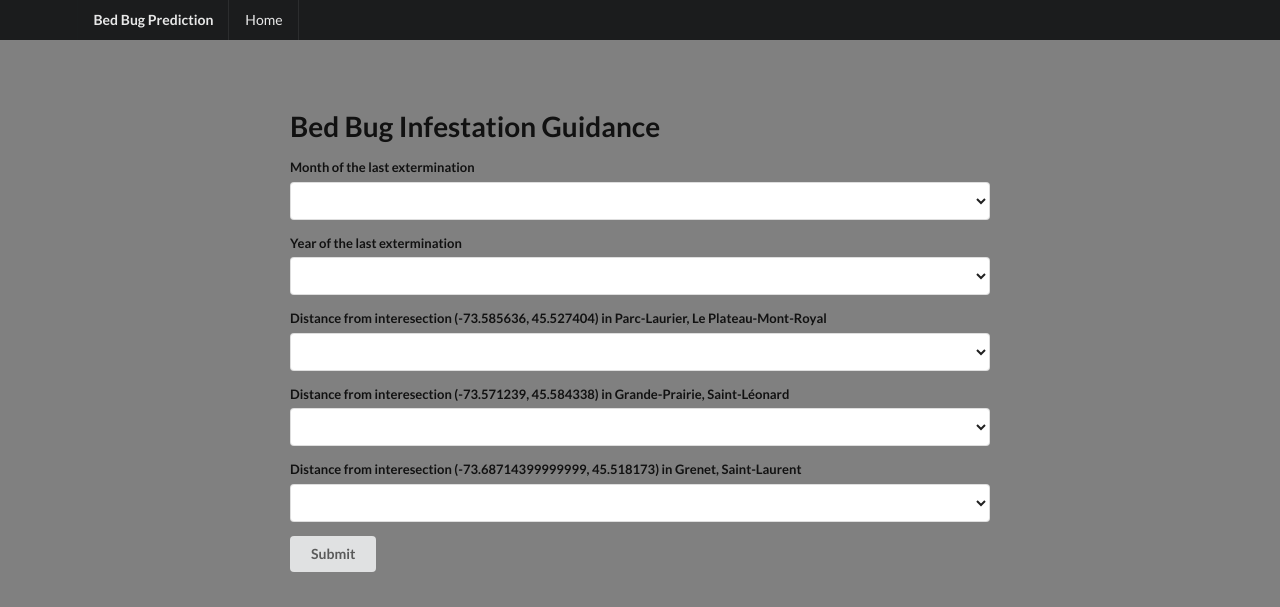
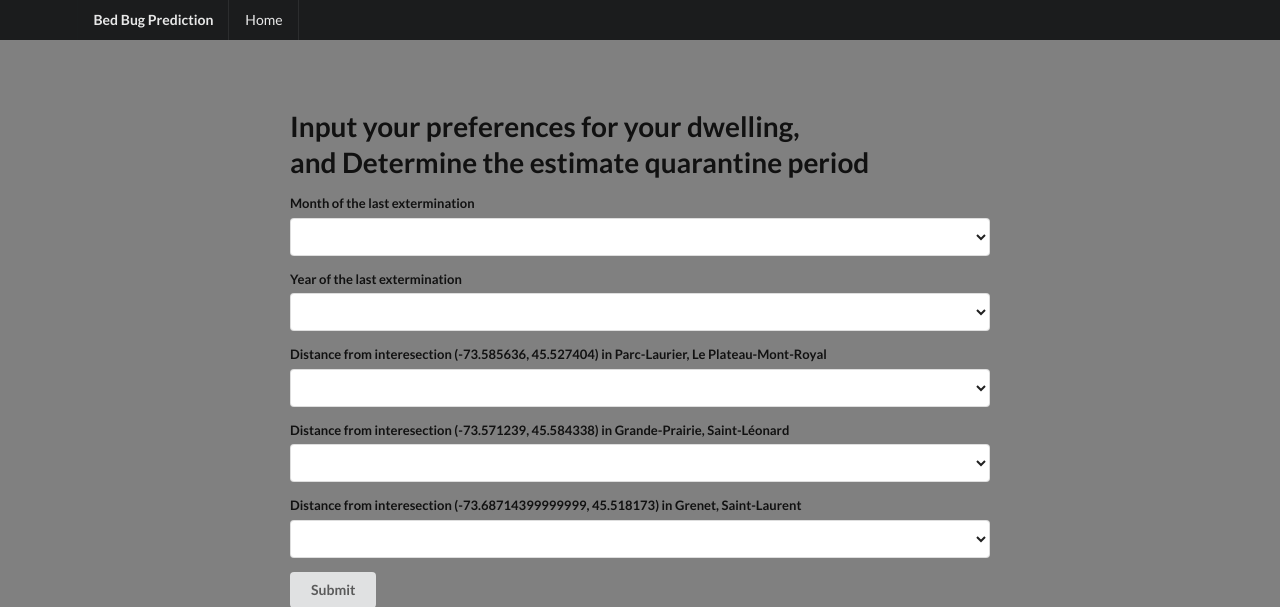
Before and after one commit to Clercy/webtest, a Flask app: page / in a window 1280 px wide. Shown: the top 607 px of the page. Run offline with Flask 2, Linux system fonts and the light colour scheme; parts of the project's set-up code (start-up, migrations or seed data) failed here and were passed over.

Commit message:
Add files via upload

```diff
--- a/templates/index.html
+++ b/templates/index.html
@@ -78,7 +78,7 @@
 
 <div class="ui main text container">
 
-    <h1 class="ui header">Bed Bug Infestation Guidance</h1>
+    <h1 class="ui header">Input your preferences for your dwelling, <br>and Determine the estimate quarantine period</h1>
 
     <!--
     <form class="ui form" action="/predict_price" method="post">
```
